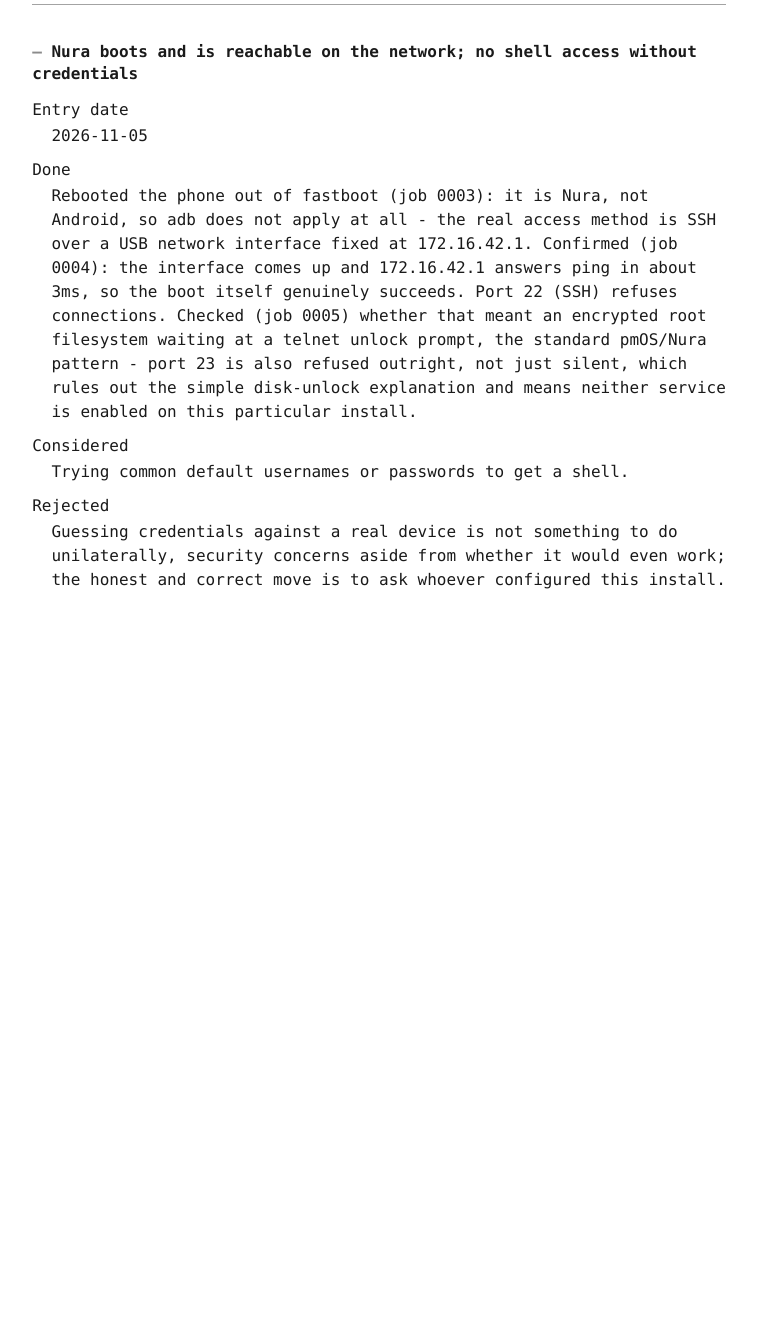
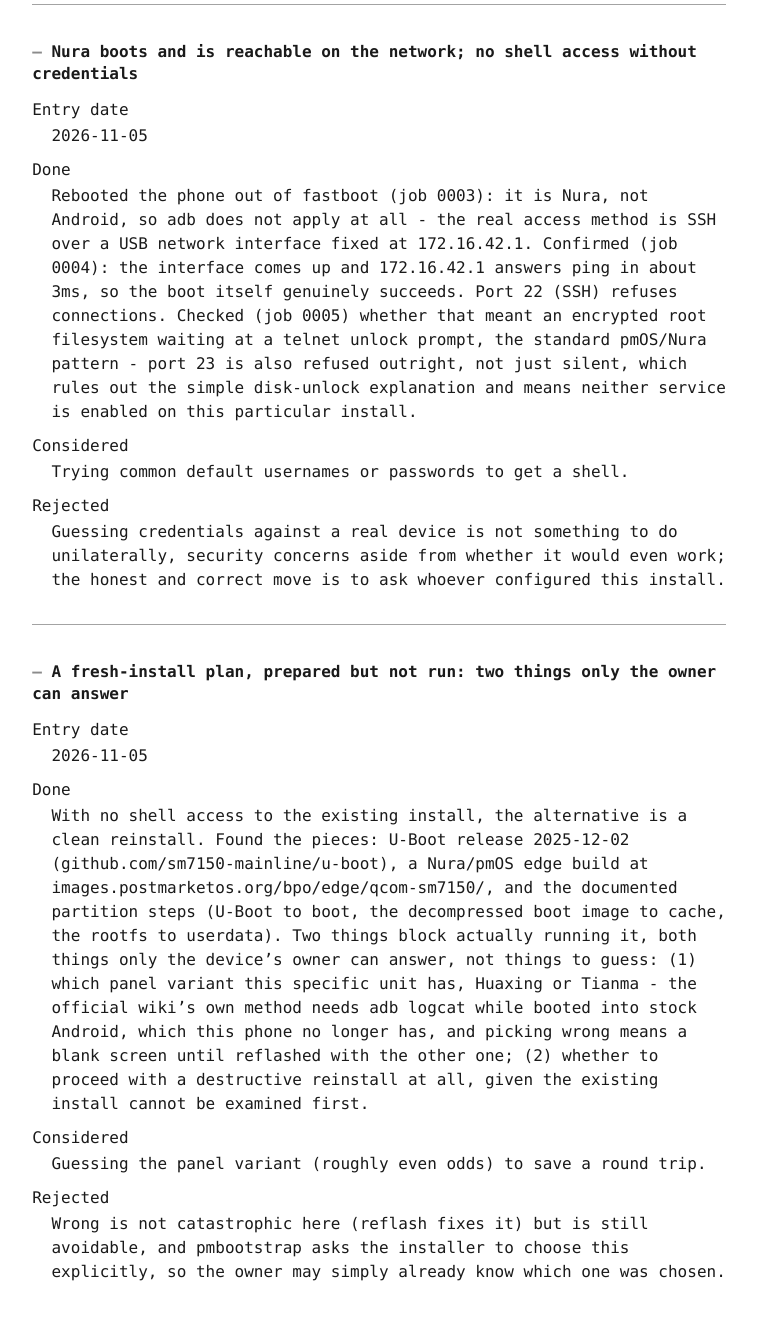
Before and after one commit to linux-phone-oco/docs, a Jekyll site: the page built from docs/session_log.md, in a window 1280 px wide and 1400 px high, scrolled down 2263 px. Shown: the top 1320 px of the window, without its empty margins (261-1018 px from the left). Built offline with Jekyll 4.4.1, drawn with Linux system fonts in a browser that asks for light colours; our own code applies the rules of GitHub Pages for plain Markdown files; before the commit the page ends 2971 px from its top, so only the background shows below that.

Commit message:
feat(data): a fresh-install plan, prepared but not run (#7)
Found the U-Boot release, a Nura edge build, and the documented partition steps. Two things block actually running it: which panel variant this unit has (the official method needs adb while booted into stock Android, not available now that it runs Nura), and whether to proceed with a destructive reinstall at all. Both are the owner's call, not guesses.

Co-authored-by: grenudi <17498075+grenudi@users.noreply.github.com>

```diff
--- a/data/session_log.json
+++ b/data/session_log.json
@@ -2,3 +2,4 @@
 {"id":"first-fastboot-probe","entry_date":"2026-11-05","title":"The phone, for real: bootloader unlocked, product confirmed, two jobs run end to end","done":"Ran the first two real jobs through lab-agent against the physical device: a read-only USB probe (0001, phone not connected at the time) and fastboot getvar all (0002, phone connected). Confirmed for real: product=surya (matches the docs repo's device id), unlocked=yes, kernel=uefi, secure=yes, serial fcbd04b4, and the full stock Android partition layout. Cross-checked against upstream: this device migrated from per-device pmaports packages to the generic qcom-sm7150 port (U-Boot + systemd-boot + EFI, March 2025), which changes the install/partition steps from the older device-specific instructions - U-Boot goes to boot, the pmOS boot image to cache, the rootfs to userdata.","considered":"Attempting a fastboot boot or flash as part of this same session.","rejected":"The user mentioned the device already has something called 'nuria' installed or flashed, which does not match any term found in the sm7150-mainline/postmarketOS sources searched; flashing or booting anything before that is understood risks overwriting or being inconsistent with whatever is actually there."}
 {"id":"nura-rename","entry_date":"2026-11-05","title":"The distro is Nura now: postmarketOS renamed in September","done":"Verified via search (the project's own governance document pmcr 0003, endoflife.date, and independent coverage in several languages): postmarketOS officially renamed to Nura on 2026-09-27, a post-cutoff event. Updated this repo's own prose (devices.notes, two support_status.notes) to say Nura, formerly postmarketOS, on first mention. Left untouched: source titles (they quote real external documents, written before the rename, under their real titles), and tool/package names (pmaports, pmbootstrap, the postmarketos.org and gitlab.postmarketos.org domains) - the rename announcement itself says those stay as-is while the transition completes, so rewriting them would be guessing at URLs and package names that may not have moved yet.","considered":"Rewriting every mention of postmarketOS throughout, including source titles and URLs.","rejected":"A source's title is a citation of a real document; it is not this repository's to edit, renamed project or not. Guessing at new URLs for domains the announcement itself says are still valid would trade a working link for an unverified one."}
 {"id":"boot-confirmed-no-shell-yet","entry_date":"2026-11-05","title":"Nura boots and is reachable on the network; no shell access without credentials","done":"Rebooted the phone out of fastboot (job 0003): it is Nura, not Android, so adb does not apply at all - the real access method is SSH over a USB network interface fixed at 172.16.42.1. Confirmed (job 0004): the interface comes up and 172.16.42.1 answers ping in about 3ms, so the boot itself genuinely succeeds. Port 22 (SSH) refuses connections. Checked (job 0005) whether that meant an encrypted root filesystem waiting at a telnet unlock prompt, the standard pmOS/Nura pattern - port 23 is also refused outright, not just silent, which rules out the simple disk-unlock explanation and means neither service is enabled on this particular install.","considered":"Trying common default usernames or passwords to get a shell.","rejected":"Guessing credentials against a real device is not something to do unilaterally, security concerns aside from whether it would even work; the honest and correct move is to ask whoever configured this install."}
+{"id":"fresh-install-plan","entry_date":"2026-11-05","title":"A fresh-install plan, prepared but not run: two things only the owner can answer","done":"With no shell access to the existing install, the alternative is a clean reinstall. Found the pieces: U-Boot release 2025-12-02 (github.com/sm7150-mainline/u-boot), a Nura/pmOS edge build at images.postmarketos.org/bpo/edge/qcom-sm7150/, and the documented partition steps (U-Boot to boot, the decompressed boot image to cache, the rootfs to userdata). Two things block actually running it, both things only the device's owner can answer, not things to guess: (1) which panel variant this specific unit has, Huaxing or Tianma - the official wiki's own method needs adb logcat while booted into stock Android, which this phone no longer has, and picking wrong means a blank screen until reflashed with the other one; (2) whether to proceed with a destructive reinstall at all, given the existing install cannot be examined first.","considered":"Guessing the panel variant (roughly even odds) to save a round trip.","rejected":"Wrong is not catastrophic here (reflash fixes it) but is still avoidable, and pmbootstrap asks the installer to choose this explicitly, so the owner may simply already know which one was chosen."}
--- a/docs/session_log.md
+++ b/docs/session_log.md
@@ -70,3 +70,21 @@ Considered
 
 Rejected
 : Guessing credentials against a real device is not something to do unilaterally, security concerns aside from whether it would even work; the honest and correct move is to ask whoever configured this install.
+
+---
+
+
+<a id="fresh-install-plan"></a>
+### A fresh-install plan, prepared but not run: two things only the owner can answer
+
+Entry date
+: 2026-11-05
+
+Done
+: With no shell access to the existing install, the alternative is a clean reinstall. Found the pieces: U-Boot release 2025-12-02 (github.com/sm7150-mainline/u-boot), a Nura/pmOS edge build at images.postmarketos.org/bpo/edge/qcom-sm7150/, and the documented partition steps (U-Boot to boot, the decompressed boot image to cache, the rootfs to userdata). Two things block actually running it, both things only the device's owner can answer, not things to guess: (1) which panel variant this specific unit has, Huaxing or Tianma - the official wiki's own method needs adb logcat while booted into stock Android, which this phone no longer has, and picking wrong means a blank screen until reflashed with the other one; (2) whether to proceed with a destructive reinstall at all, given the existing install cannot be examined first.
+
+Considered
+: Guessing the panel variant (roughly even odds) to save a round trip.
+
+Rejected
+: Wrong is not catastrophic here (reflash fixes it) but is still avoidable, and pmbootstrap asks the installer to choose this explicitly, so the owner may simply already know which one was chosen.
```
Also changed, not shown: docs/index.md (+1 -1 lines).
